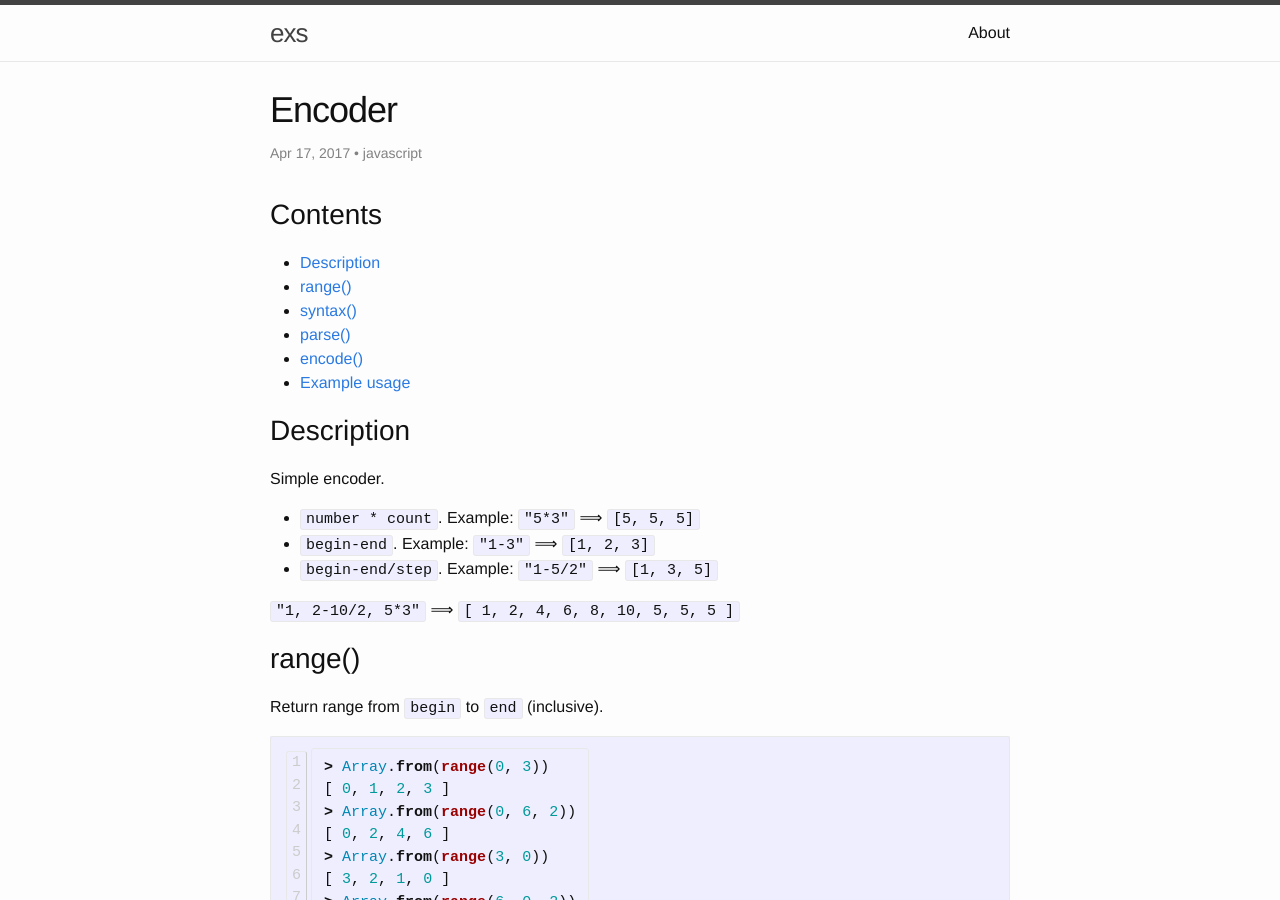
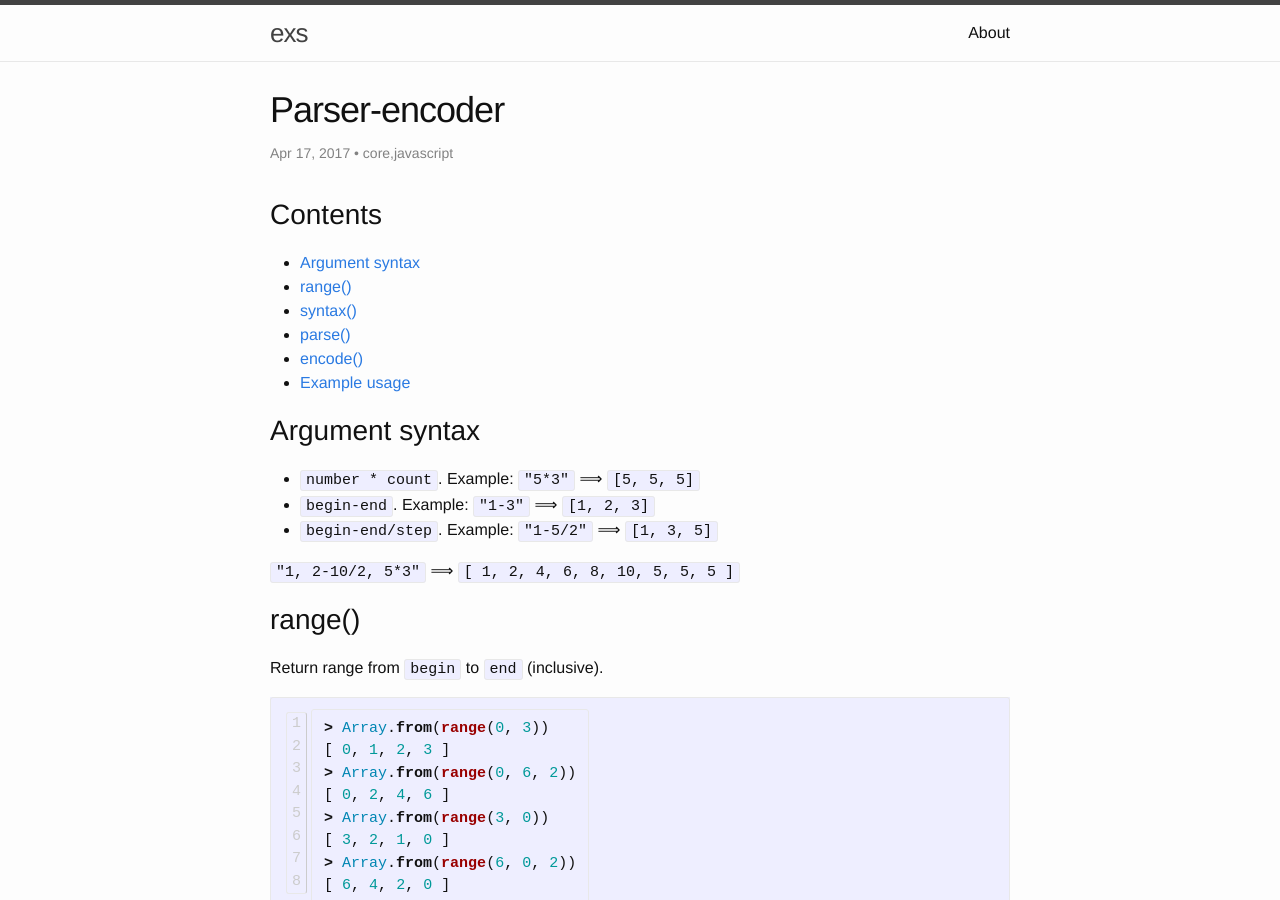
Before and after one commit to bitfragment/exs, a Jekyll site: the page built from _posts/2017-04-17-encoder.md, in a window 1280 px wide and 900 px high. Built offline with Jekyll 4.4.1, drawn with Linux system fonts in a browser that asks for light colours.

Commit message:
Hotfix title

```diff
--- a/_posts/2017-04-17-encoder.md
+++ b/_posts/2017-04-17-encoder.md
@@ -1,7 +1,7 @@
 ---
-title: Encoder
+title: Parser-encoder
 date: 2017-04-17
-tags: javascript
+tags: core, javascript
 ---
 
 ## Contents
@@ -10,9 +10,7 @@ tags: javascript
 * TOC
 {:toc}
 
-## Description
-
-Simple encoder.
+## Argument syntax
 
 - `number * count`. Example: `"5*3"` ⟹ `[5, 5, 5]`
 - `begin-end`. Example: `"1-3"` ⟹ `[1, 2, 3]`
```
